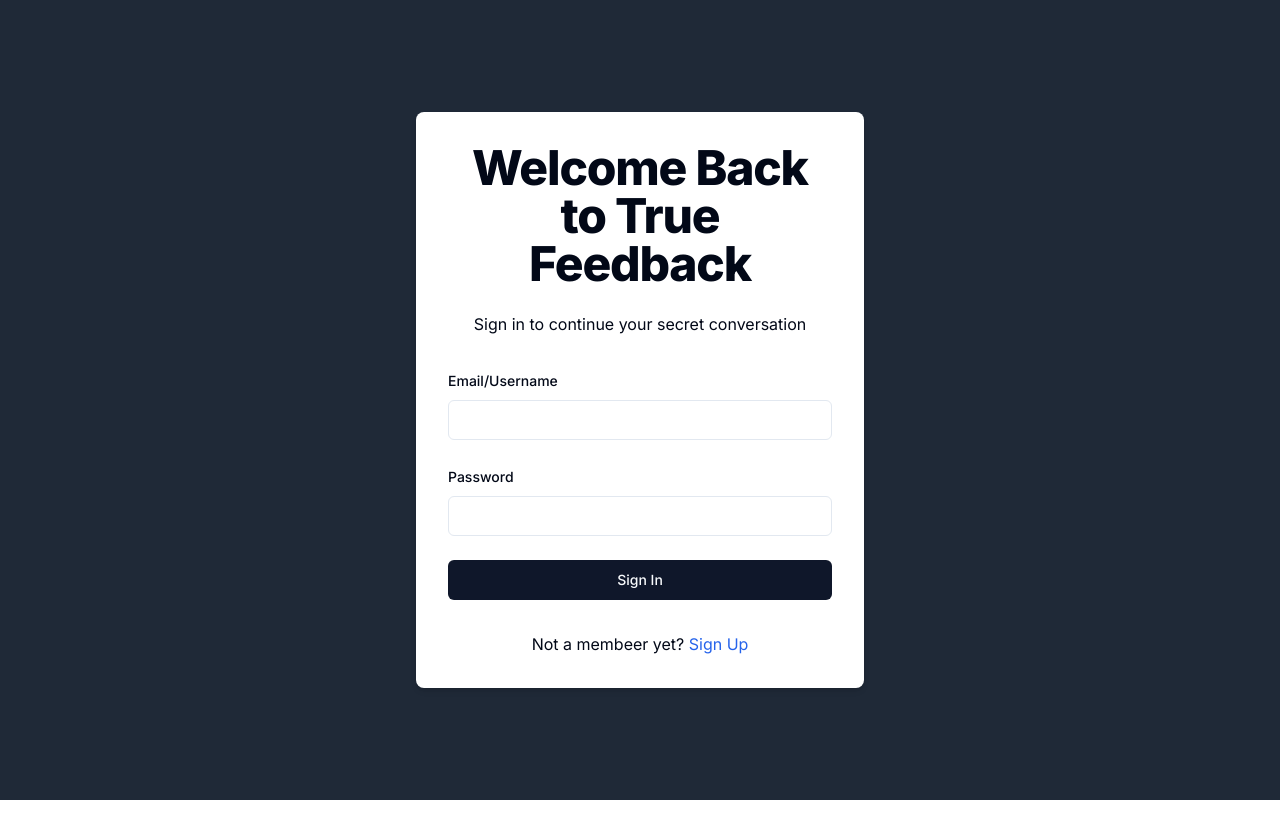
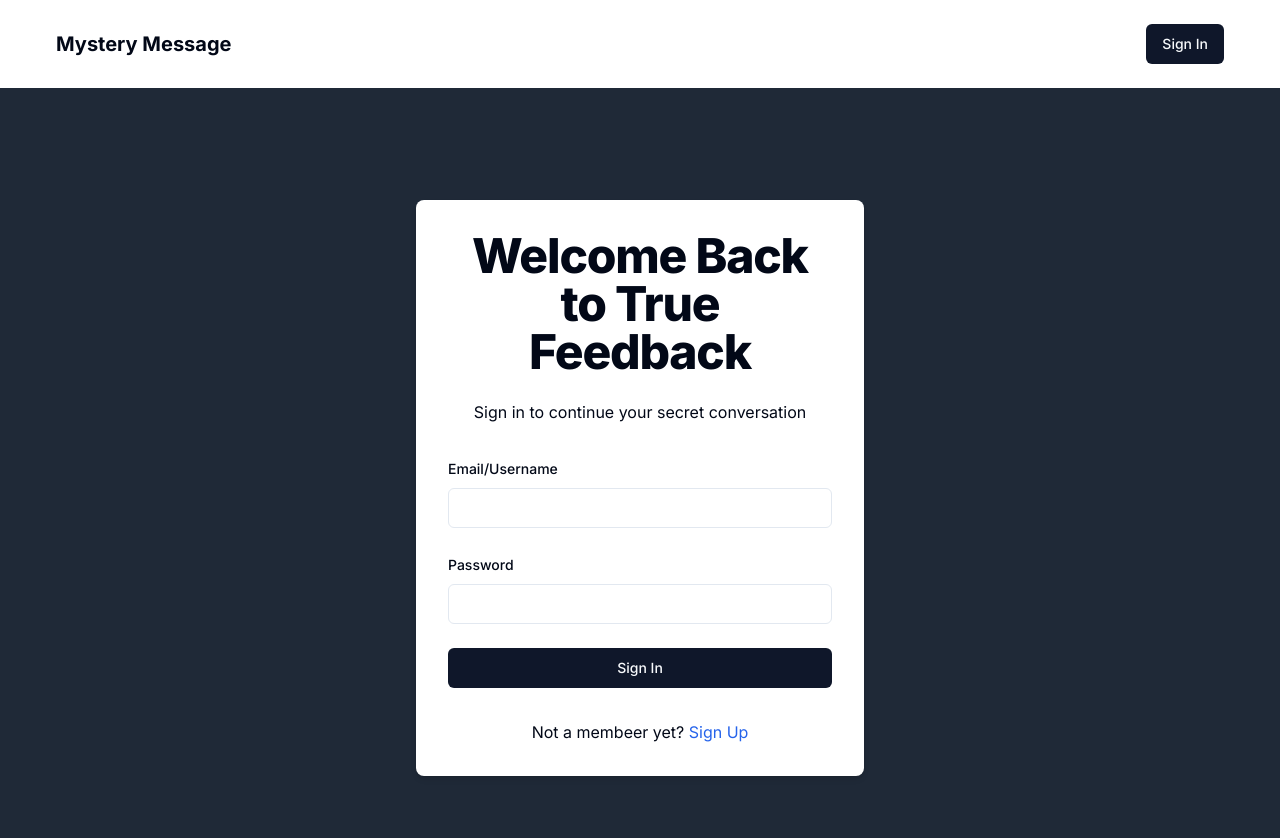
Before and after one commit to anandromy/mystry_message, a Next.js app: page /sign-in in a window 1280 px wide. Shown: the top 838 px of the page. Before the commit the page ends 800 px from the top, so only its background shows below. Built offline with nearby package versions, Linux system fonts and the light colour scheme; no server answers.

Commit message:
navbar UI

```diff
--- a/src/app/layout.tsx
+++ b/src/app/layout.tsx
@@ -3,6 +3,7 @@ import { Inter } from "next/font/google";
 import "./globals.css";
 import AuthProvider from "@/context/AuthProvider";
 import { Toaster } from "@/components/ui/sonner";
+import { Navbar } from "@/components/Navbar";
 
 const inter = Inter({ subsets: ["latin"] });
 
@@ -20,6 +21,7 @@ export default function RootLayout({
     <html lang="en">
       <AuthProvider>
         <body className={inter.className}>
+          <Navbar />
           {children}
           <Toaster />
           </body>
--- /dev/null
+++ b/src/components/Navbar.tsx
@@ -0,0 +1,28 @@
+"use client"
+import { useSession, signOut } from "next-auth/react"
+import Link from "next/link"
+import { Button } from "./ui/button"
+
+export const Navbar = () => {
+    const { data } = useSession()
+
+    return(
+        <nav className="p-4 md:p-6 shadow-md">
+            <div className="container mx-auto flex flex-col md:flex-row justify-between items-center">
+                <a className="text-xl font-bold mb-4 md:mb-0" href="/">Mystery Message</a>
+                {
+                    data ? (
+                        <>
+                            <span className="mr-4">Welcome {data.user.username}</span>
+                            <Button className="w-full md:w-auto" onClick={() => signOut()}>Logout</Button>
+                        </>
+                    ): (
+                        <Button asChild>
+                            <Link href="/sign-in">Sign In</Link>
+                        </Button>
+                    )
+                }
+            </div>
+        </nav>
+    )
+}
```
